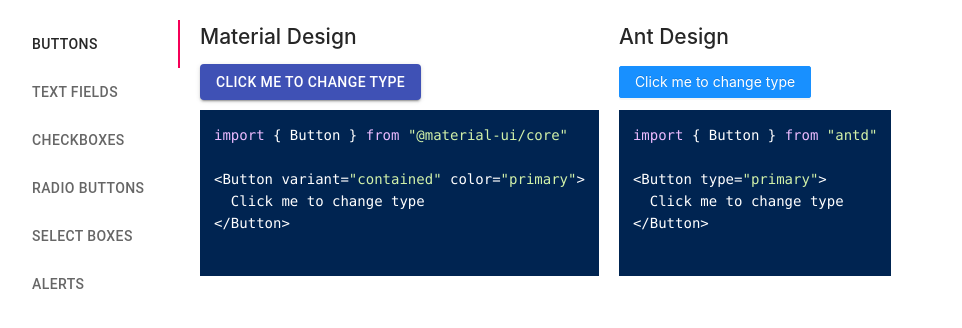
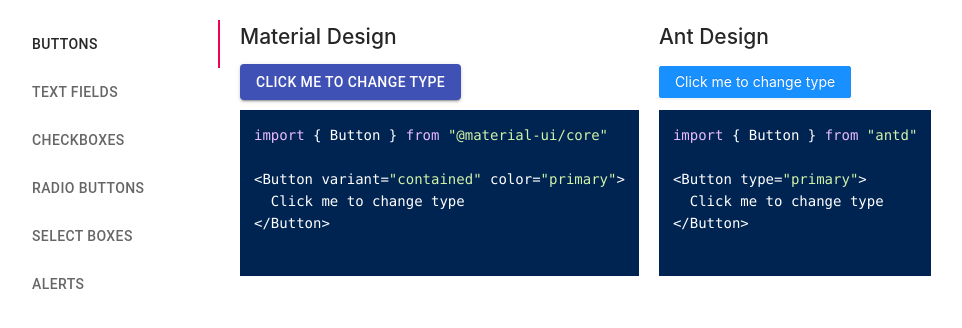
Before and after one commit to alancesarini/material-design-vs-ant-design, a React (Create React App) app: page / in a window 1280 px wide. Shown: the top 328 px of the page, without its empty margins (0-962 px from the left). Built offline with nearby package versions, Linux system fonts and the light colour scheme.

Commit message:
Style fixes

```diff
--- a/src/App.css
+++ b/src/App.css
@@ -2,6 +2,10 @@
   display: flex;
   flex-direction: row;
   padding: 20px;
+}
+
+.tabs {
+  width: 200px;
 }
 
 .panel {
@@ -63,6 +67,7 @@
   }
 
   .tabs {
+    width: 100%;
     margin-bottom: 30px;
   }
 
```
